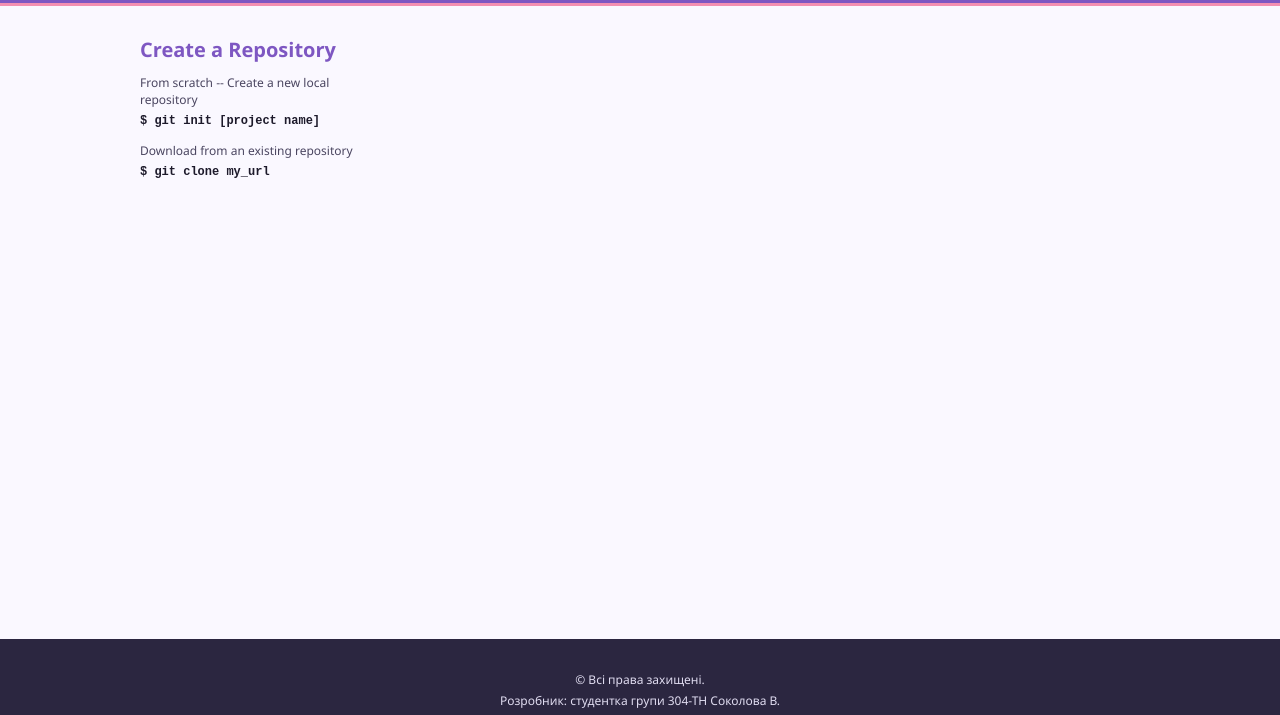
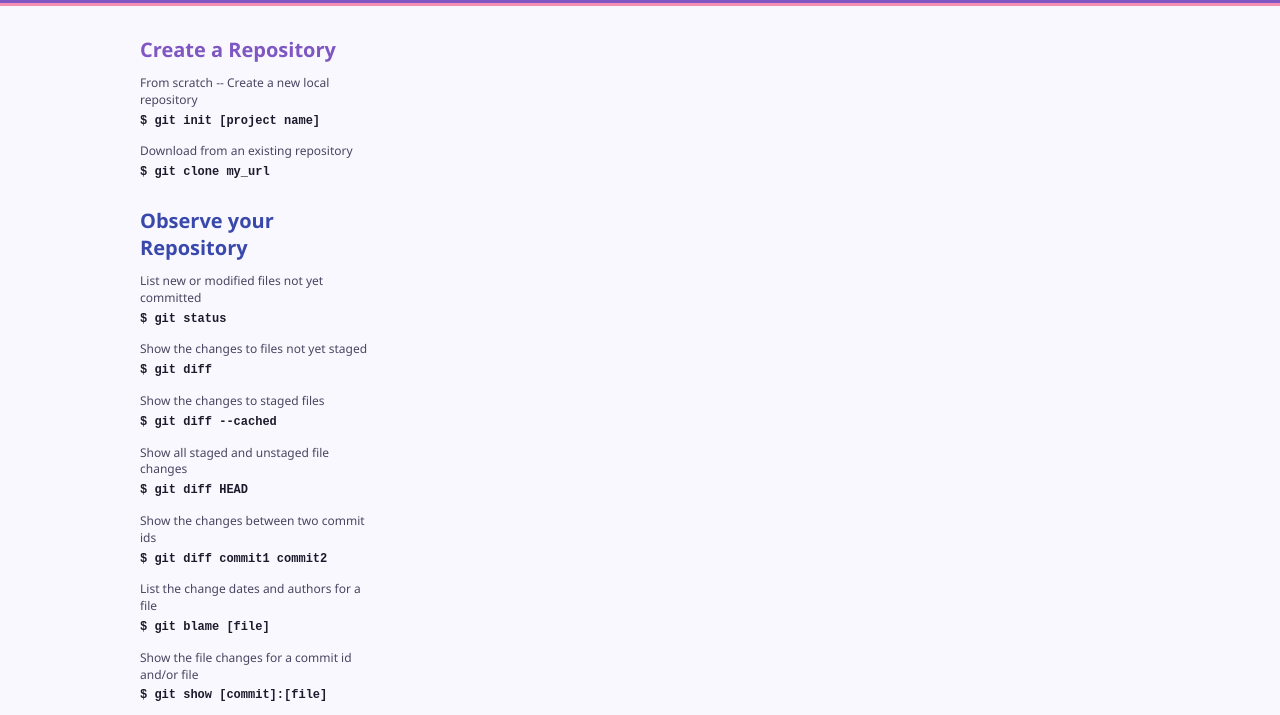
Before and after one commit to nrelvx/lab10_web, a plain HTML site: page git_commands.htm in a window 1280 px wide. Shown: the part 59-774 px from the top of the page. Drawn offline with Linux system fonts and the light colour scheme.

Commit message:
Додано команди групи Observe your Repository

```diff
--- a/git_commands.htm
+++ b/git_commands.htm
@@ -51,6 +51,16 @@
         <h2 class="c-create">Create a Repository</h2>
         <p>From scratch -- Create a new local repository<code>$ git init [project name]</code></p>
         <p>Download from an existing repository<code>$ git clone my_url</code></p>
+        <h2 class="c-observe">Observe your Repository</h2>
+        <p>List new or modified files not yet committed<code>$ git status</code></p>
+        <p>Show the changes to files not yet staged<code>$ git diff</code></p>
+        <p>Show the changes to staged files<code>$ git diff --cached</code></p>
+        <p>Show all staged and unstaged file changes<code>$ git diff HEAD</code></p>
+        <p>Show the changes between two commit ids<code>$ git diff commit1 commit2</code></p>
+        <p>List the change dates and authors for a file<code>$ git blame [file]</code></p>
+        <p>Show the file changes for a commit id and/or file<code>$ git show [commit]:[file]</code></p>
+        <p>Show full change history<code>$ git log</code></p>
+        <p>Show change history for file/directory including diffs<code>$ git log -p [file/directory]</code></p>
       </div>
       <div class="col2">
 
```
